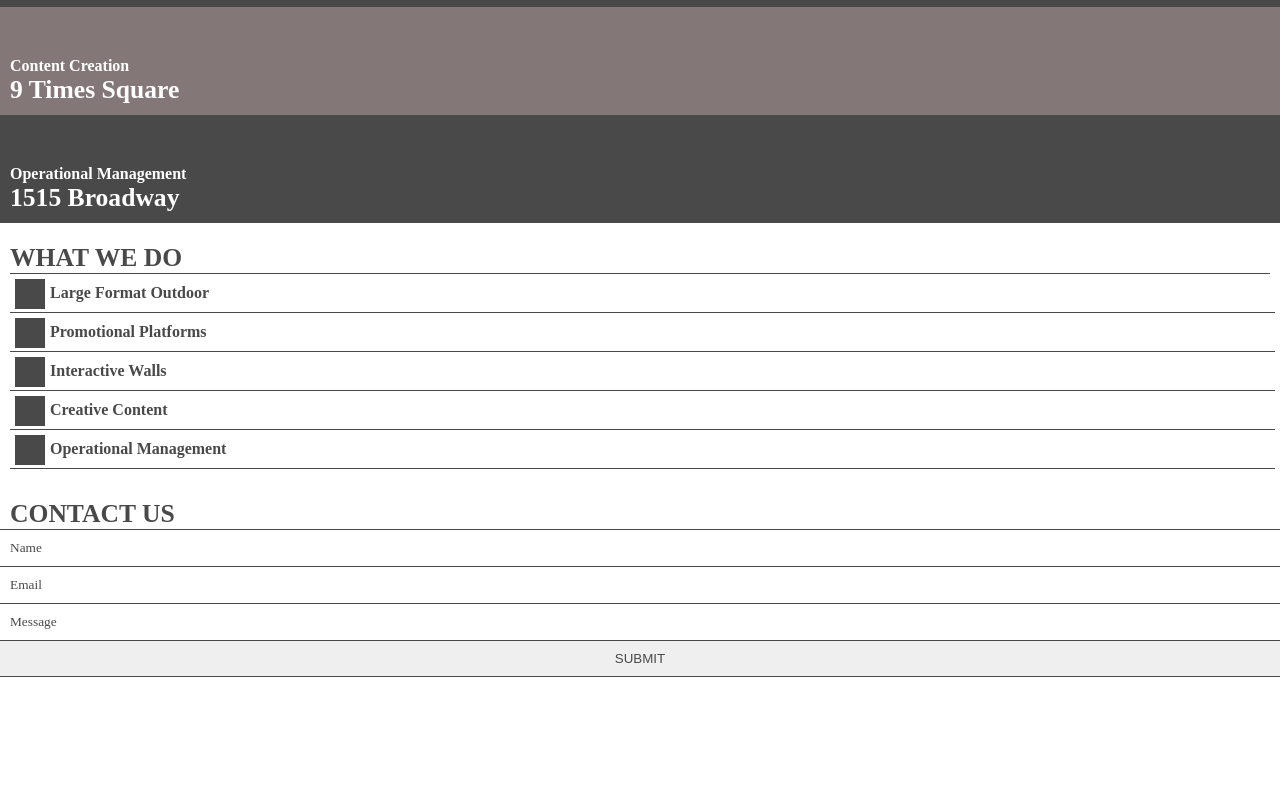
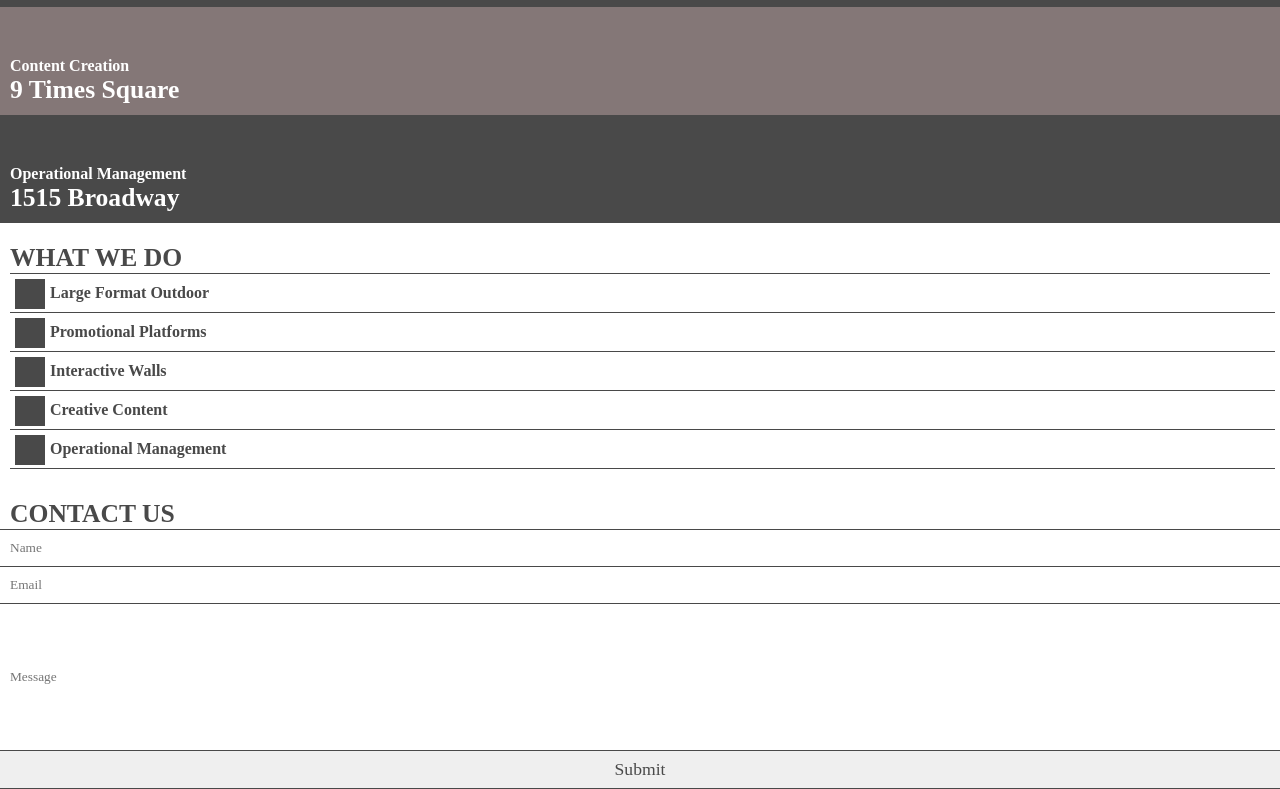
Before and after one commit to stevemcquaid/si-raw-mobile-home, a plain HTML site: page index.html in a window 1280 px wide. Shown: the part 629-1418 px from the top of the page. Before the commit the page ends 1306 px from the top, so only its background shows below. Drawn offline with nearby package versions, Linux system fonts and the light colour scheme; a web font is replaced by a local one.

Commit message:
Removed whitespace, changed to placeholder text, neuethin font on inputs, larger submit button.

```diff
--- a/index.html
+++ b/index.html
@@ -1,4 +1,3 @@
-<!-- Jeremy Lee 2015 -->
 <!doctype html>
 <html>
 	<head>
@@ -11,7 +10,7 @@
     <div id="container">
       <div id="header">
         <div id="nav">
-          Sensory Interative Menu
+          Sensory Interative Logo
         </div>
         <div id="description">
           <p>We evaluate, plan, launch, and operate
@@ -152,10 +151,10 @@
         <div class="block contact">
           <h1 class="underline">CONTACT US</h1>
           <form>
-          <input type="text" name="name" value="Name">
-          <input type="text" name="email" value="Email">
-          <input type="text" name="message" value="Message">
-          <input class="submit" type="submit" value="SUBMIT">
+            <input type="text" name="name" placeholder="Name">
+            <input type="text" name="email" placeholder="Email">
+            <input type="text" name="message" placeholder="Message" class="form-message">
+            <input type="submit" name="submit" value="Submit" class="form-submit">
           </form>
         </div>
       </div>
--- a/style.css
+++ b/style.css
@@ -22,12 +22,46 @@ h1,h2,h3,p{
   width:inherit;
 }
 
+input {
+  font-family: neue;
+}
+
 input[type=text]{
-  font-family: neue;
   padding:0;
   margin:0;
   width:inherit;
 }
+
+input.form-message {
+  height: 11em;
+  vertical-align: text-top;
+}
+
+input[type=submit]{
+  font-family: neuethin;
+  font-size: 1.1em;
+  line-height: 1em;
+  padding:0;
+  margin:0;
+}
+
+/* Placeholder colors */
+// ::-webkit-input-placeholder { /* WebKit browsers */
+//     color:    #494949;
+// }
+// :-moz-placeholder { /* Mozilla Firefox 4 to 18 */
+//    color:    #494949;
+//    opacity:  1;
+// }
+// ::-moz-placeholder { /* Mozilla Firefox 19+ */
+//    color:    #494949;
+//    opacity:  1;
+// }
+// :-ms-input-placeholder { /* Internet Explorer 10+ */
+//    color:    #494949;
+// }
+
+
 
 h1{
   font-size: 1.6em;
```
